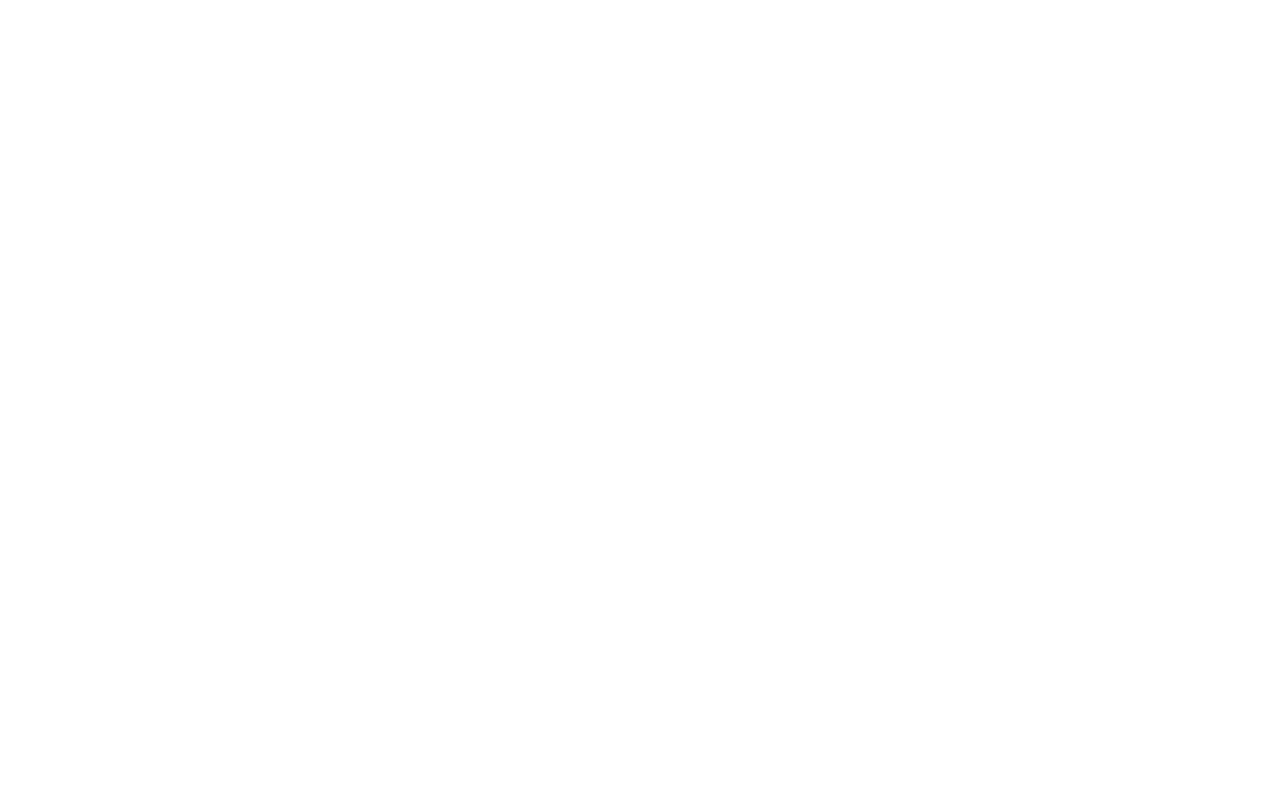
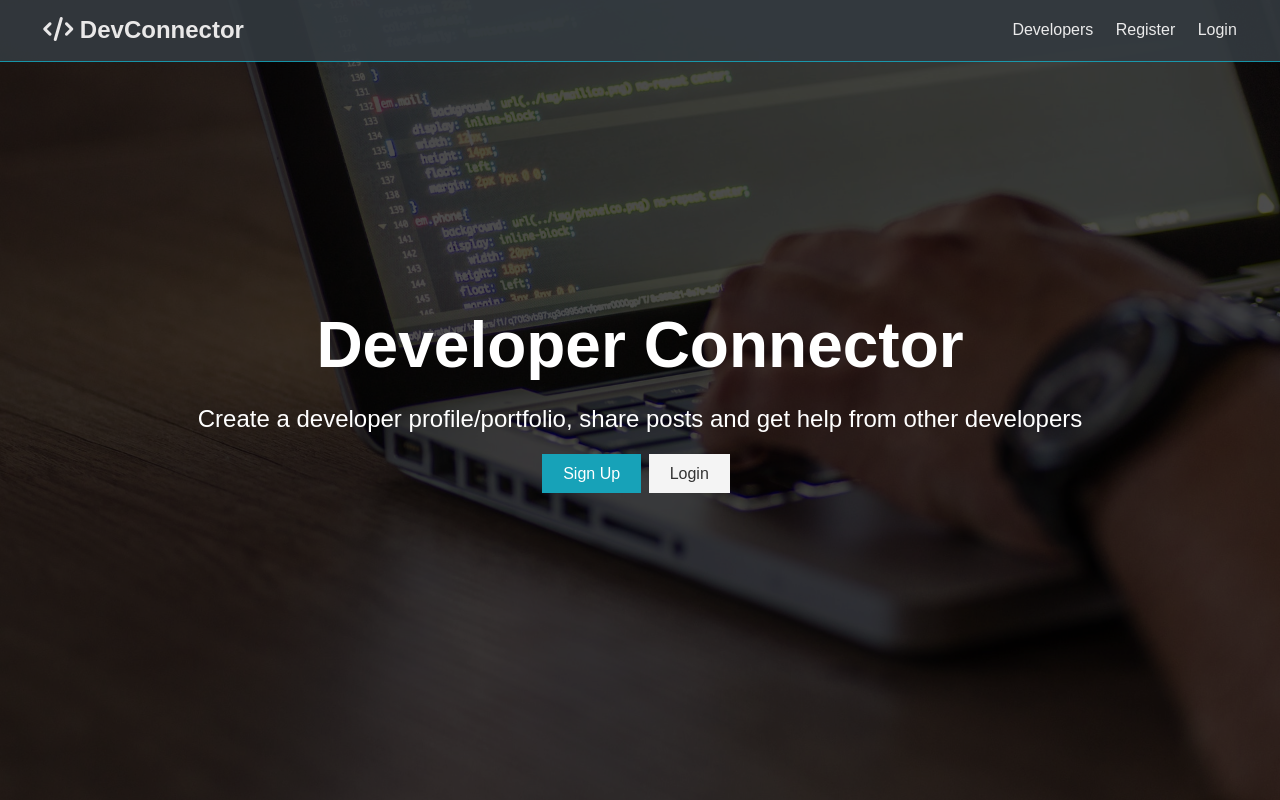
Before and after one commit to ETCraig/Dev-Connector, a React (Create React App) app in the folder client/: page / in a window 1280 px wide. Built offline with nearby package versions, Linux system fonts and the light colour scheme.

Commit message:
Created Navbar && Landing Content && Brought them into App.js

```diff
--- a/client/src/App.js
+++ b/client/src/App.js
@@ -1,10 +1,14 @@
 import React, { Fragment } from 'react';
 import './App.css';
+
+import Navbar from './components/layout/Navbar';
+import Landing from './components/layout/Landing';
 
 const App = () => {
   return (
     <Fragment>
-
+      <Navbar />
+      <Landing />
     </Fragment>
   );
 }
--- a/client/src/components/layout/Landing.js
+++ b/client/src/components/layout/Landing.js
@@ -2,10 +2,22 @@
 
 const Landing = () => {
     return (
-        <div>
-
-        </div>
-    )
+        <section className="landing">
+            <div className="dark-overlay">
+                <div className="landing-inner">
+                    <h1 className="x-large">Developer Connector</h1>
+                    <p className="lead">
+                        Create a developer profile/portfolio, share posts and get help from
+                        other developers
+                    </p>
+                    <div className="buttons">
+                        <a href="register.html" className="btn btn-primary">Sign Up</a>
+                        <a href="login.html" className="btn btn-light">Login</a>
+                    </div>
+                </div>
+            </div>
+        </section>
+    );
 }
 
 export default Landing
--- a/client/src/components/layout/Navbar.js
+++ b/client/src/components/layout/Navbar.js
@@ -2,10 +2,17 @@
 
 const Navbar = () => {
     return (
-        <div>
-
-        </div>
-    )
+        <nav className="navbar bg-dark">
+            <h1>
+                <a href="index.html"><i className="fas fa-code"></i> DevConnector</a>
+            </h1>
+            <ul>
+                <li><a href="profiles.html">Developers</a></li>
+                <li><a href="register.html">Register</a></li>
+                <li><a href="login.html">Login</a></li>
+            </ul>
+        </nav>
+    );
 }
 
 export default Navbar
```
